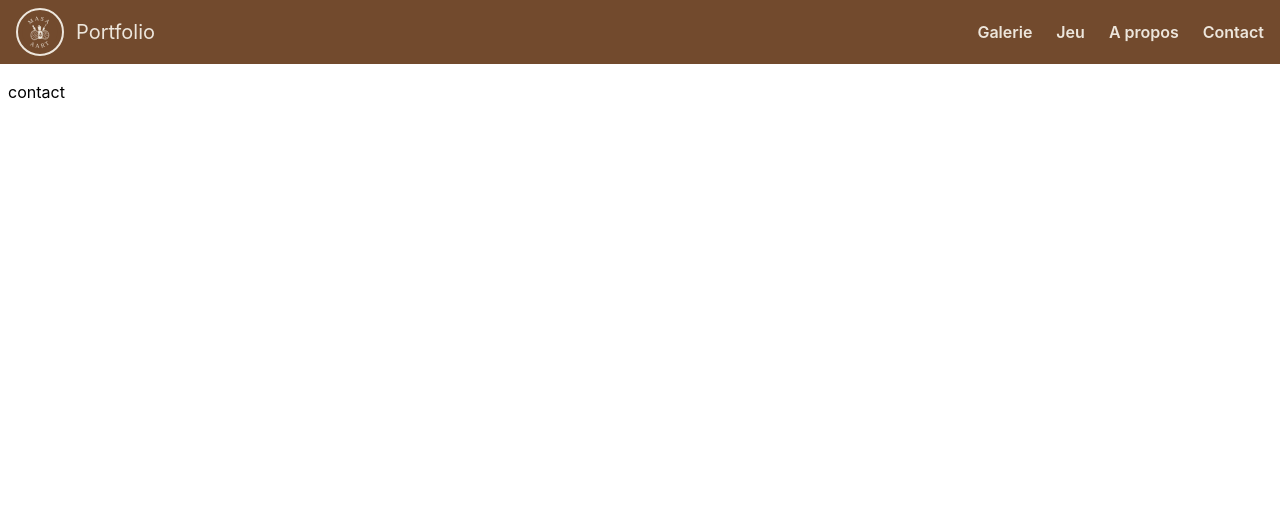
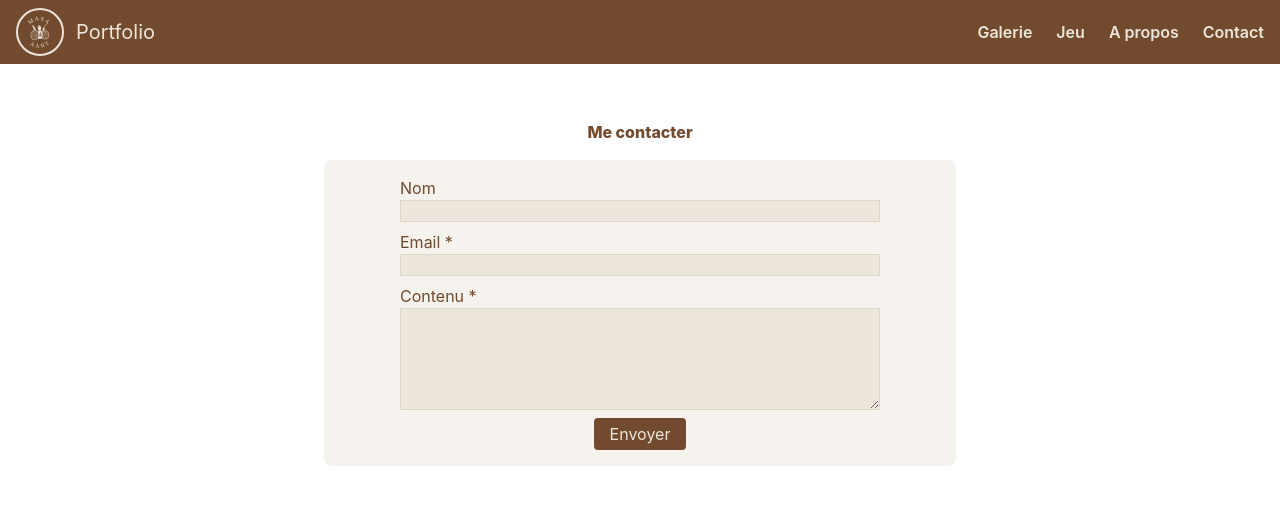
Before and after one commit to AsmaZd/Portfolio_Masa, a React (Vite) app in the folder client/: page /contact in a window 1280 px wide. Shown: the top 516 px of the page. Built offline with nearby package versions, Linux system fonts and the light colour scheme; no server answers.

Commit message:
feat(frontend): create contact form. messages received on my mailbox

```diff
--- a/client/src/pages/Contact.tsx
+++ b/client/src/pages/Contact.tsx
@@ -1,10 +1,104 @@
+import React from "react";
+import api from "../api";
+
+const EMPTY_FORM = {
+    name: "",
+    email: "",
+    content: ""
+}
+
 export default function Contact() {
 
+    const [form, setForm] = React.useState(EMPTY_FORM);
+    const [sending, setSending] = React.useState(false);
+    const [feedback, setFeedback] = React.useState<"success" | "error" | null>(null)
+
+    const handleChange = (
+        e: React.ChangeEvent<HTMLInputElement | HTMLTextAreaElement>
+    ) => {
+        const {name, value} = e.target;
+        setForm((prev) => ({ ...prev, [name]: value}));
+    }
+
+
+    async function handleSubmit(e: React.SubmitEvent<HTMLFormElement>) {
+        e.preventDefault();
+
+        setSending(true);
+        setFeedback(null);
+        try{
+            await api.post("/messages", form);
+            setFeedback("success");
+            setForm(EMPTY_FORM);
+         } catch {
+            setFeedback("error");
+         } finally {
+            setSending(false);
+         }
+    };
+
     return (
+        <div className="flex flex-col items-center gap-4 md:pt-20 py-14 px-2">
+            <p className="text-masabrown font-extrabold mt-10">Me contacter</p>
 
-        <div className="md:pt-20 pt-14 px-2">
-            <p>contact</p>
 
+            <form onSubmit={handleSubmit}
+                    className="flex flex-col items-center w-[90%] xs:w-2/3 rounded-lg text-masabrown p-2 gap-2 bg-masabeige/50
+                                md:w-1/2 md:p-4 d:gap-4">
+
+                <div className="flex flex-col w-4/5 xs:w-3/5">
+                    <label htmlFor="name" className="">Nom </label>
+                    <input id="name"
+                            name="name"
+                            value={form.name}
+                            onChange={handleChange}
+                            className="w-full text-sm border-1 border-masabrown/10 bg-masabeige focus:outline-2 focus:outline-masabrown"></input>
+                </div>
+
+                <div className="flex flex-col w-4/5 xs:w-3/5">
+                    <label htmlFor="email">Email * </label>
+                    <input id="email"
+                            type="email"
+                            name="email"
+                            value={form.email}
+                            required
+                            onChange={handleChange}
+                            className="w-full text-sm border-1 border-masabrown/10 bg-masabeige focus:outline-2 focus:outline-masabrown">
+
+                    </input>
+                </div>
+
+                <div className="flex flex-col w-4/5 xs:w-3/5">
+                    <label htmlFor="content">Contenu * </label>
+                    <textarea id="content"
+                            name="content"
+                            value={form.content}
+                            required
+                            onChange={handleChange}
+                            rows={5}
+                            className="w-full text-sm border-1 border-masabrown/10 bg-masabeige focus:outline-2 focus:outline-masabrown">
+
+                    </textarea>
+                </div>
+
+                <button type="submit"
+                        disabled={sending}
+                        className="bg-masabrown rounded-sm px-4 py-1 text-masabeige hover:bg-masabrown/50">
+                    Envoyer
+                </button>
+
+            </form>
+
+
+            {/* feedback */}
+            <div className="text-masabrown text-xs">
+                {feedback === "success" && (
+                    <p>Message envoyé !</p>
+                )}
+                {feedback === "error" && (
+                    <p>Le message ne s'est pas envoyé. Veuillez réessayer</p>
+                )}
+            </div>
 
         </div>
     )
```
